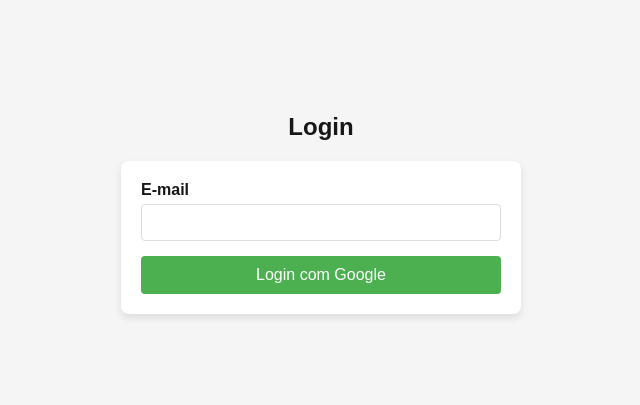
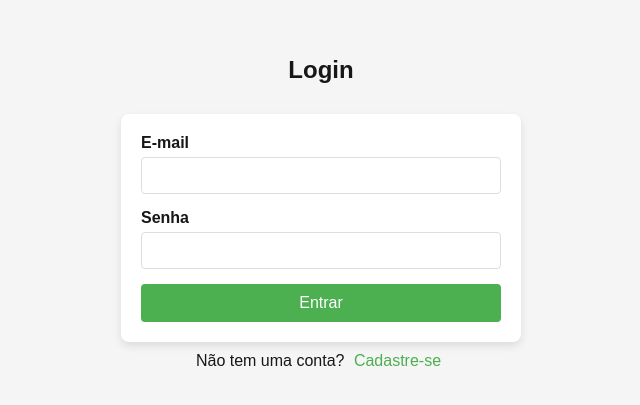
Before and after one commit to matheus3santos/projeto-eng-soft, a Next.js app in the folder front-estagio/: page / in a window 1280 px wide. Shown: the part 187-592 px from the top of the page, without its empty margins (319-959 px from the left). Built offline with nearby package versions, Linux system fonts and the light colour scheme; no server answers.

Commit message:
Login(Orientador) - Cadastro(Orientador)

```diff
--- /dev/null
+++ b/front-estagio/config/FirebaseConfig.ts
@@ -0,0 +1,26 @@
+import { initializeApp } from "firebase/app";
+import { getAuth, browserLocalPersistence, setPersistence } from "firebase/auth";
+
+// Configuração Firebase
+const firebaseConfig = {
+  apiKey: "AIzaSyDuZ-ddcuwpUqQTB0Sa3Fh52JaeKmg2MBU",
+  authDomain: "eng-soft-ifpe-jab.firebaseapp.com",
+  projectId: "eng-soft-ifpe-jab",
+  storageBucket: "eng-soft-ifpe-jab.appspot.com",
+  messagingSenderId: "518714748802",
+  appId: "1:518714748802:web:d2f31ec507fd6d0dec699b",
+  measurementId: "G-SMCJBC3QG3",
+};
+
+// Inicializando o Firebase
+const app = initializeApp(firebaseConfig);
+
+// Inicializando a autenticação com persistência no navegador
+const auth = getAuth(app);
+
+// Definindo a persistência
+setPersistence(auth, browserLocalPersistence).catch((error) => {
+  console.error("Erro ao configurar a persistência de autenticação:", error);
+});
+
+export { app, auth };
--- a/front-estagio/next.config.js
+++ b/front-estagio/next.config.js
@@ -5,12 +5,28 @@
       {
         source: "/:path*",
         headers: [
+          { key: "Cross-Origin-Resource-Policy", value: "same-site" },
+          { key: "Cross-Origin-Resource-Policy", value: "cross-origin" },
           { key: "Cross-Origin-Opener-Policy", value: "same-origin" },
           { key: "Cross-Origin-Embedder-Policy", value: "credentialless" }, // Mais permissivo que "require-corp"
         ],
       },
     ];
   },
+  async redirects() {
+    return [
+      // {
+      //   source: '/orientador-dashboard',
+      //   destination: '/',
+      //   permanent: false, // Redirecionamento temporário
+      // },
+      // {
+      //   source: '/admin-dashboard',
+      //   destination: '/login',
+      //   permanent: false, // Redirecionamento temporário
+      // },
+    ];
+  },
 };
 
 module.exports = nextConfig;
--- a/front-estagio/package.json
+++ b/front-estagio/package.json
@@ -16,6 +16,7 @@
     "react": "^18.2.0",
     "react-dom": "^18.2.0",
     "react-firebase-hooks": "^5.1.1",
+    "react-router-dom": "^7.1.1",
     "socket.io-client": "^4.8.1"
   },
   "devDependencies": {
--- a/front-estagio/src/app/page.tsx
+++ b/front-estagio/src/app/page.tsx
@@ -1,112 +1,36 @@
+// pages/login.tsx
 'use client';
 
-import React, { useState } from "react";
-import Link from "next/link";
-import { initializeApp } from "firebase/app";
-import {
-  getAuth,
-  signInWithPopup,
-  GoogleAuthProvider,
-  signOut,
-  onAuthStateChanged,
-} from "firebase/auth";
-
-// Configuração Firebase
-const firebaseConfig = {
-  apiKey: "AIzaSyDuZ-ddcuwpUqQTB0Sa3Fh52JaeKmg2MBU",
-  authDomain: "eng-soft-ifpe-jab.firebaseapp.com",
-  projectId: "eng-soft-ifpe-jab",
-  storageBucket: "eng-soft-ifpe-jab.appspot.com",
-  messagingSenderId: "518714748802",
-  appId: "1:518714748802:web:d2f31ec507fd6d0dec699b",
-  measurementId: "G-SMCJBC3QG3",
-};
-
-const app = initializeApp(firebaseConfig);
-const auth = getAuth(app);
+import React, { useState } from 'react';
+import Link from 'next/link';
+import { signInWithEmailAndPassword } from "firebase/auth";
+import { GoogleAuthProvider } from "firebase/auth";
+import { auth,app } from "../../config/FirebaseConfig";
+import { useRouter } from "next/navigation"; // Para redirecionar após login
 
 export default function Login() {
+  const [email, setEmail] = useState('');
+  const [password, setPassword] = useState('');
+  const [error, setError] = useState<string | null>(null);
+  const router = useRouter(); // Redirecionamento após login bem-sucedido
 
-  const [email, setEmail] = useState("");
-  const [user, setUser] = useState<any>(null);
-
-  React.useEffect(() => {
-    const unsubscribe = onAuthStateChanged(auth, (currentUser) => {
-      setUser(currentUser);
-    });
-    return () => unsubscribe();
-  }, []);
-
-  const handleGoogleLogin = async () => {
-    const provider = new GoogleAuthProvider();
-
-    // Permitir que o usuário escolha a conta manualmente
-    provider.setCustomParameters({ prompt: "select_account" });
+  const handleLogin = async (e: React.FormEvent<HTMLFormElement>) => {
+    e.preventDefault(); // Previne o comportamento padrão do formulário
 
     try {
-      const result = await signInWithPopup(auth, provider);
-      const loggedInUser = result.user;
-
-      // Verificar o email digitado em comparação ao email autenticado
-      if (loggedInUser.email !== email) {
-        alert("O email digitado não corresponde ao email autenticado.");
-        await signOut(auth);
-        setUser(null);
-        return;
-      }
-
-      // Redirecionar com base no tipo de conta
-      if (email === "admin@example.com") {
-        alert("Bem-vindo, Admin!");
-        window.location.href = "/admin-dashboard";
-      } else if (email.endsWith("@orientador.com")) {
-        alert("Bem-vindo, Orientador!");
-        window.location.href = "/orientador-dashboard";
-      } else {
-        alert("Acesso não autorizado.");
-        await signOut(auth);
-        setUser(null);
-      }
-    } catch (error: any) {
-      if (error.code === "auth/popup-closed-by-user") {
-        console.log("O usuário fechou o pop-up de login antes de concluir.");
-      } else {
-        console.error("Erro ao fazer login com Google:", error);
-      }
-    }
-  };
-
-  const handleLogout = async () => {
-    try {
-      await signOut(auth);
-      setUser(null);
-    } catch (error) {
-      console.error("Erro ao fazer logout:", error);
+      await signInWithEmailAndPassword(auth, email, password);
+      router.push('/orientador-dashboard'); // Redireciona após login
+    } catch (err: any) {
+      setError(err.message); // Exibe erro caso ocorra
     }
   };
 
   return (
     <div style={styles.container}>
-      <h2 style={styles.title}>Login</h2>
-      {user ? (
-        <div>
-          <p>Bem-vindo, {user.displayName}</p>
-          <button onClick={handleLogout} style={styles.button}>
-            Logout
-          </button>
-        </div>
-      ) : (
-        <form
-          onSubmit={(e) => {
-            e.preventDefault();
-            handleGoogleLogin();
-          }}
-          style={styles.form}
-        >
+      <h1 style={styles.title}>Login</h1>
+      <form onSubmit={handleLogin} style={styles.form}>
         <div style={styles.inputGroup}>
-            <label htmlFor="email" style={styles.label}>
-              E-mail
-            </label>
+          <label htmlFor="email" style={styles.label}>E-mail</label>
           <input
             type="email"
             id="email"
@@ -116,60 +40,78 @@
             required
           />
         </div>
-          <button type="submit" style={styles.button}>
-            Login com Google
-          </button>
+        <div style={styles.inputGroup}>
+          <label htmlFor="password" style={styles.label}>Senha</label>
+          <input
+            type="password"
+            id="password"
+            value={password}
+            onChange={(e) => setPassword(e.target.value)}
+            style={styles.input}
+            required
+          />
+        </div>
+        {error && <p style={styles.error}>{error}</p>}
+        <button type="submit" style={styles.button}>Entrar</button>
       </form>
-      )}
+      <p>Não tem uma conta? <Link href="/cadastro" style={styles.link}>Cadastre-se</Link></p>
     </div>
   );
-};
+}
 
-
-const styles: { [key: string]: React.CSSProperties } = {
+const styles = {
   container: {
-    display: "flex",
-    flexDirection: "column",
-    alignItems: "center",
-    justifyContent: "center",
-    height: "100vh",
-    backgroundColor: "#f5f5f5",
-    padding: "20px",
+    display: 'flex',
+    flexDirection: 'column',
+    alignItems: 'center',
+    justifyContent: 'center',
+    height: '100vh',
+    backgroundColor: '#f5f5f5',
   },
   title: {
-    fontSize: "24px",
-    marginBottom: "20px",
+    fontSize: '24px',
+    marginBottom: '20px',
   },
   form: {
-    width: "100%",
-    maxWidth: "400px",
-    background: "#fff",
-    padding: "20px",
-    borderRadius: "8px",
-    boxShadow: "0 4px 8px rgba(0, 0, 0, 0.1)",
+    width: '100%',
+    maxWidth: '400px',
+    background: '#fff',
+    padding: '20px',
+    borderRadius: '8px',
+    boxShadow: '0 4px 8px rgba(0, 0, 0, 0.1)',
+    margin: '10px'
   },
   inputGroup: {
-    marginBottom: "15px",
+    marginBottom: '15px',
   },
   label: {
-    display: "block",
-    marginBottom: "5px",
-    fontWeight: "bold",
+    display: 'block',
+    marginBottom: '5px',
+    fontWeight: 'bold',
   },
   input: {
-    width: "100%",
-    padding: "10px",
-    border: "1px solid #ddd",
-    borderRadius: "4px",
+    width: '100%',
+    padding: '10px',
+    border: '1px solid #ddd',
+    borderRadius: '4px',
   },
   button: {
-    width: "100%",
-    padding: "10px",
-    backgroundColor: "#4CAF50",
-    color: "#fff",
-    border: "none",
-    borderRadius: "4px",
-    cursor: "pointer",
-    fontSize: "16px",
+    width: '100%',
+    padding: '10px',
+    backgroundColor: '#4CAF50',
+    color: '#fff',
+    border: 'none',
+    borderRadius: '4px',
+    cursor: 'pointer',
+    fontSize: '16px',
+  },
+  link: {
+    padding: '5px',
+    color: '#4CAF50',
+    textDecoration: 'none',
+  },
+  error: {
+    color: 'red',
+    marginTop: '10px',
   },
 };
```
Also changed, not shown: front-estagio/src/app/cadastro/page.tsx (added, +169 -0 lines), front-estagio/src/app/login/page.tsx (deleted, +0 -14 lines), front-estagio/src/app/orientador-dashboard/page.tsx (+3 -10 lines), 1 other file (tests, documents, lock files or other folders). Lines whose indentation alone changed are shown as unchanged.
